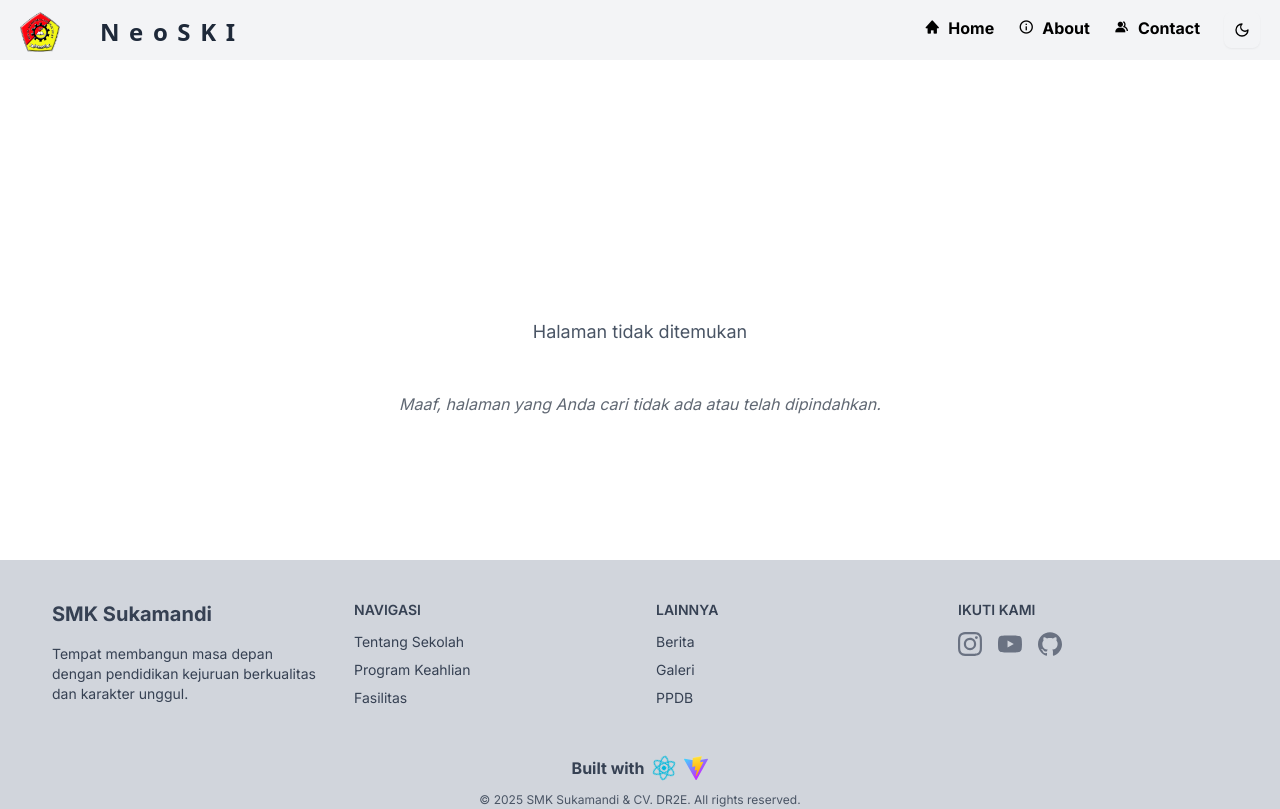
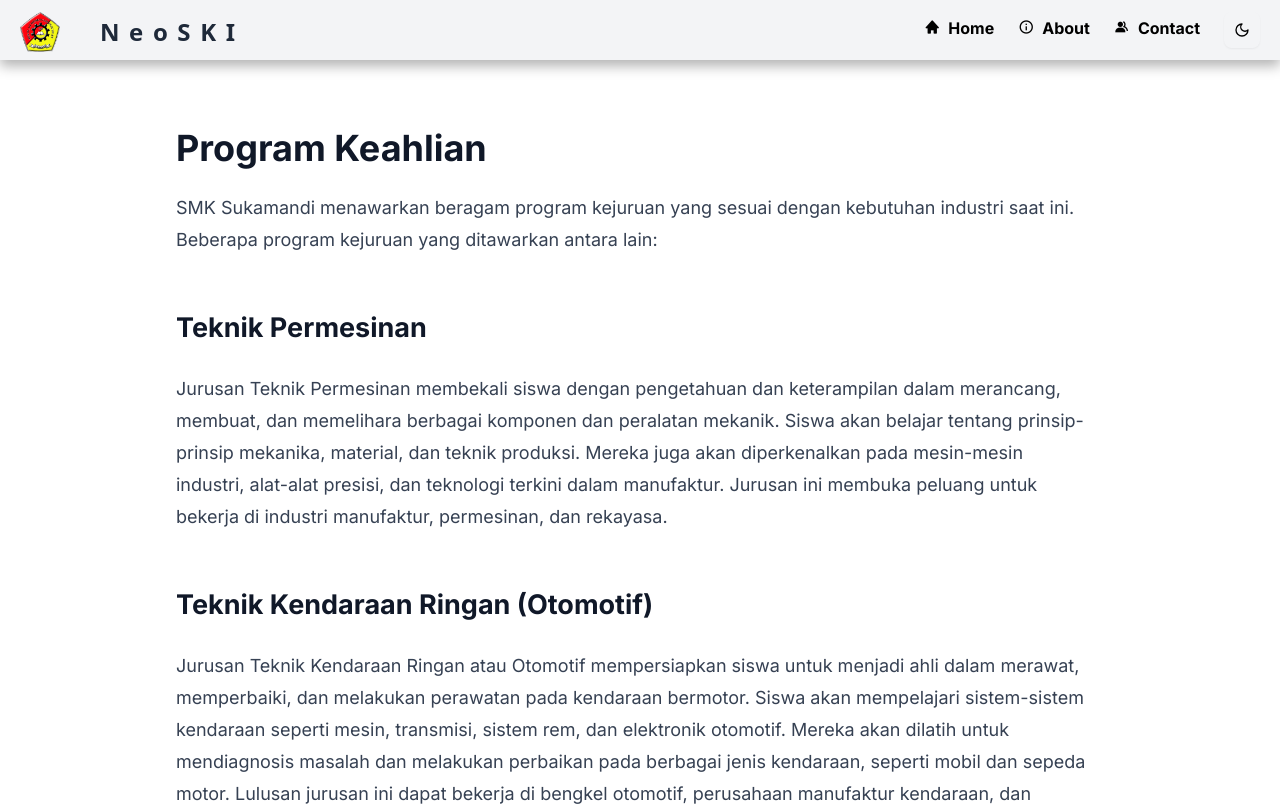
Before and after one commit to mitsuki31/Neo-SkiArticle, a React (Vite) app: page /a/program-keahlian in a window 1280 px wide. Shown: the top 809 px of the page. Built offline with nearby package versions, Linux system fonts and the light colour scheme; a web font is replaced by a local one.

Commit message:
ref(route): Change the route of articles
Changed from '/articles/*' to '/a/*'

```diff
--- a/src/App.tsx
+++ b/src/App.tsx
@@ -9,7 +9,7 @@ export default function App() {
     <Router>
       <Routes>
         <Route path="/" element={<HomePage />} />
-        <Route path="/articles/:slug" element={<ArticlePage />} />
+        <Route path="/a/:slug" element={<ArticlePage />} />
         <Route path="*" element={<CreateErrorPage />} />
       </Routes>
     </Router>
--- a/src/layout/Home.tsx
+++ b/src/layout/Home.tsx
@@ -29,7 +29,7 @@ const featuredArticles = [
     title: 'Program Keahlian',
     category: ['Program Keahlian', 'TKJ', 'TKR', 'TP'],
     description: 'Kenali berbagai jurusan unggulan yang membekali siswa dengan keterampilan siap kerja di bidang teknologi dan industri.',
-    src: '/articles/program-keahlian'
+    src: '/a/program-keahlian'
   },
 ];
 
--- a/src/pages/ArticlePage.tsx
+++ b/src/pages/ArticlePage.tsx
@@ -4,7 +4,6 @@ import { getMarkdownContent } from '@/lib/markparser';
 import CreateErrorPage from '@/layout/ErrorPage';
 import Article from '@/lib/Article';
 
-import Home from '@/layout/Home';
 import Header from '@/layout/Header';
 import Footer from '@/layout/Footer';
 import { Section } from '@/lib/motion-anim';
@@ -32,8 +31,7 @@ export default function ArticlePage() {
     />;
   }
 
-  // if (!content) return <div className="p-4">Mempersiapkan artikel...</div>;
-  const { data, content: html } = content || {};
+  const { content: html } = content || {};
 
   return (
     <>
@@ -43,7 +41,7 @@ export default function ArticlePage() {
         <Section className='bg-none'>
           <Article
             id={slug}
-            content={html}
+            content={html || ''}
             className='prose prose-h2:font-bold dark:prose-h2:text-white'
             titleClassName='text-4xl'
           />
```
